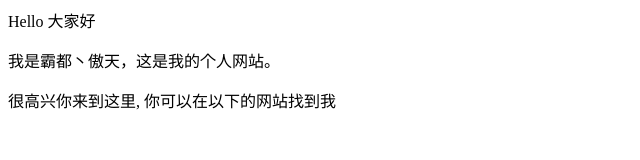
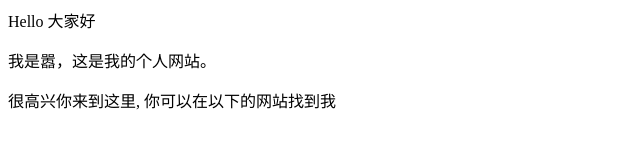
Before and after one commit to xingxinnn/xingxinnn.github.io, a plain HTML site: page index.html in a window 1280 px wide. Shown: the whole page, without its empty margins (0-640 px from the left). Drawn offline with Linux system fonts and the light colour scheme.

Commit message:
Update index.html

```diff
--- a/index.html
+++ b/index.html
@@ -1,3 +1,3 @@
 <p>Hello 大家好</p>
-<p>我是霸都丶傲天，这是我的个人网站。 </p>
+<p>我是嚣，这是我的个人网站。 </p>
 <p>很高兴你来到这里, 你可以在以下的网站找到我</p>
```
